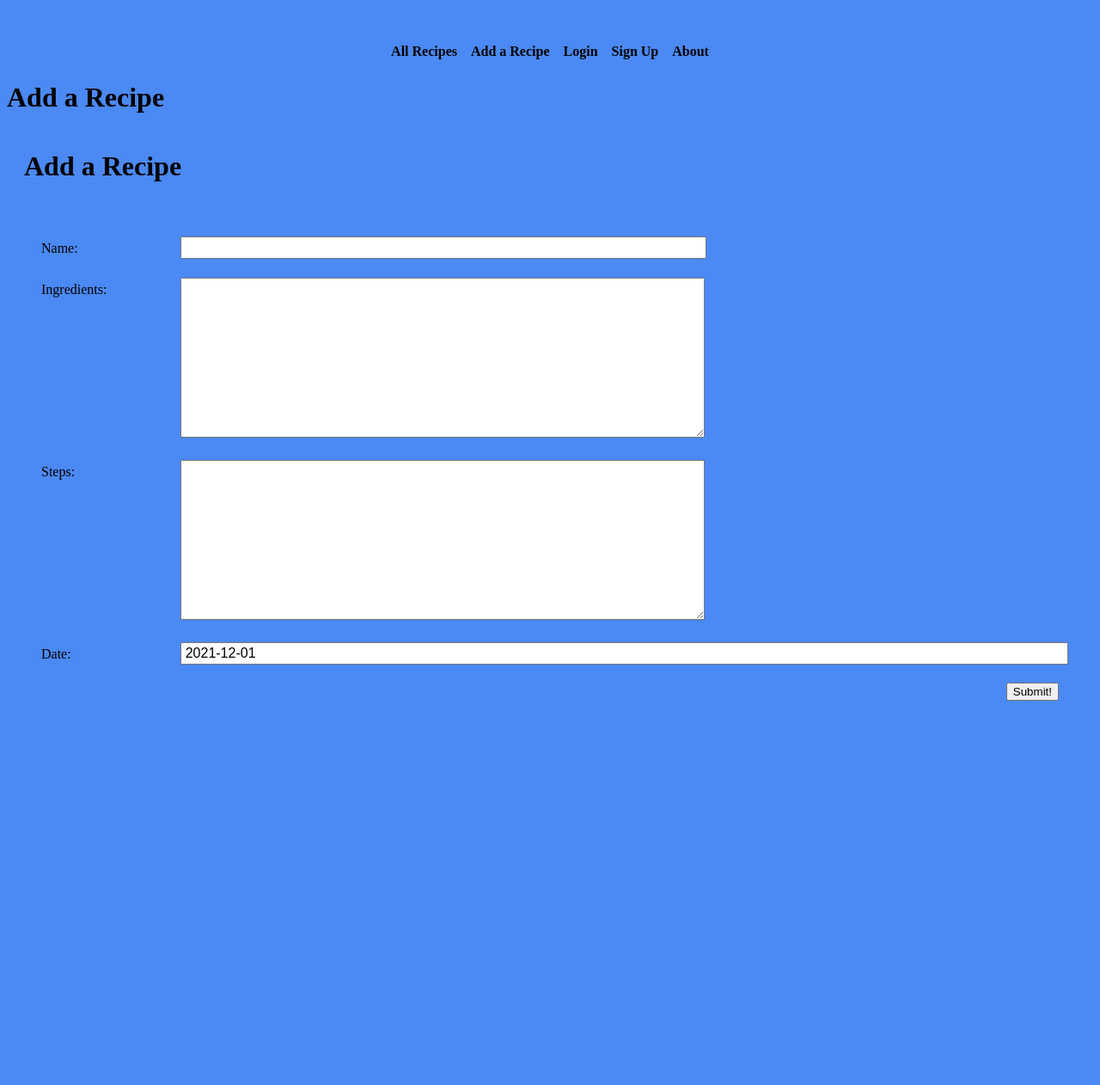
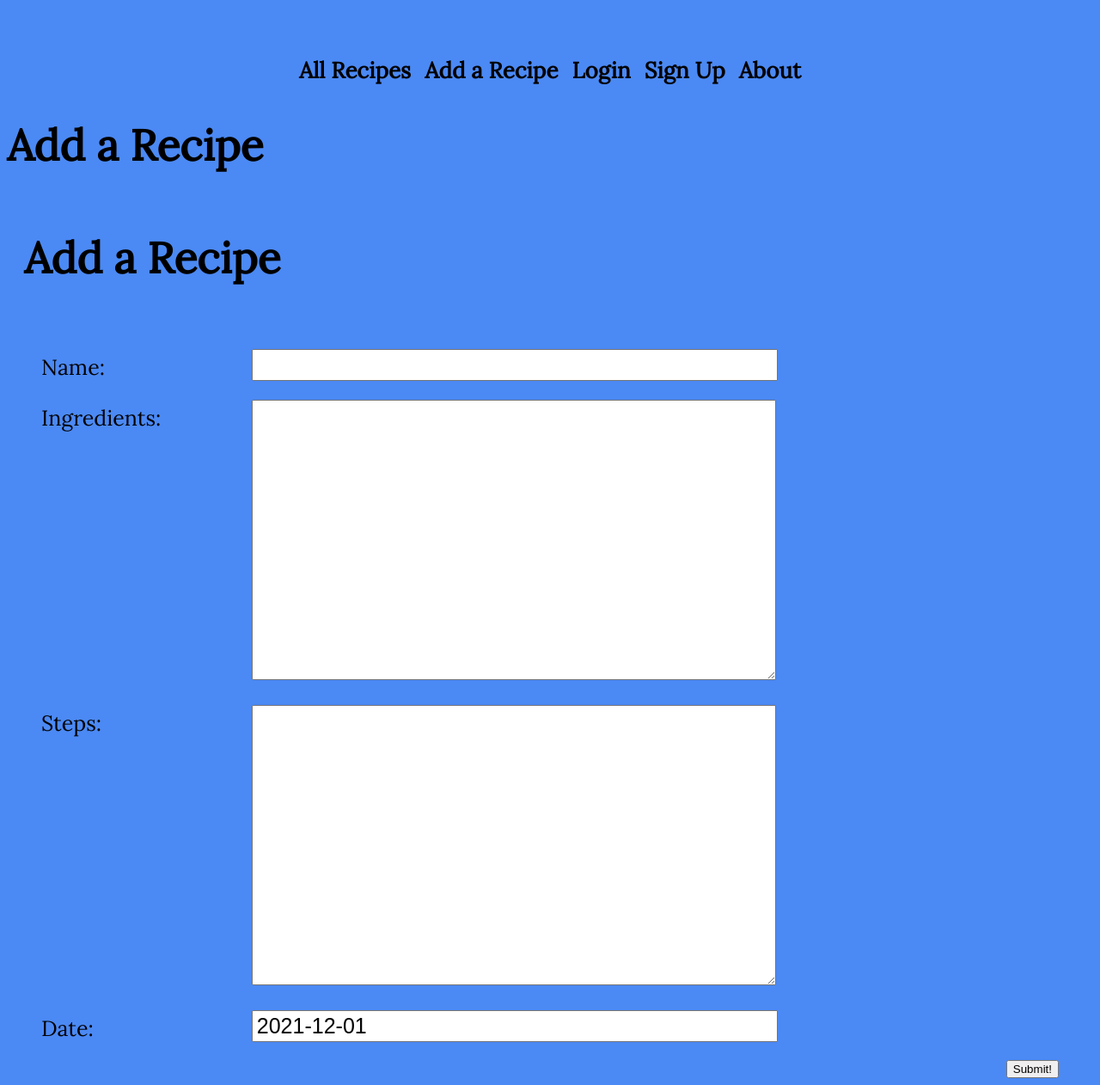
Before and after one commit to bnagle22/family-recipes, a Django app: page /recipes/create/ in a window 1280 px wide. Shown: the whole page at 86% size. Before the commit the page ends 815 px from the top, so only its background shows below. Run offline with Django 3.2, Linux system fonts and the light colour scheme; the visitor is signed in with stand-in values (Sample User, id 1).

Commit message:
Add font

```diff
--- a/main_app/static/css/base.css
+++ b/main_app/static/css/base.css
@@ -1,5 +1,7 @@
 body {
   background-color: rgb(75, 137, 244);
+  font-family: 'Lora', serif;
+  font-size: 25px;
 }
 
 nav {
@@ -24,7 +26,8 @@ nav a {
   text-decoration: none;
   color: var(--text-color);
   font-weight: 600;
-  font-size: 16px;
+  font-size: 26px;
+  font-family: 'Lora', serif;
 }
 
 nav a:hover {
--- a/main_app/static/css/form.css
+++ b/main_app/static/css/form.css
@@ -38,6 +38,6 @@ td > textarea {
   margin-right: 40px;
 }
 
-#id_ingredients, #id_steps, #id_name {
+#id_ingredients, #id_steps, #id_name, #id_date {
   width: 600px;
 }
--- a/main_app/templates/base.html
+++ b/main_app/templates/base.html
@@ -14,6 +14,9 @@
     href=""
     {% endcomment %}
   >
+  <style>
+    @import url('https://fonts.googleapis.com/css2?family=Lora&display=swap');
+    </style>
   <title>Family Recipes</title>
   <link rel="stylesheet" href="{% static 'css/base.css' %}" type="text/css">
   {% block head %}
```
